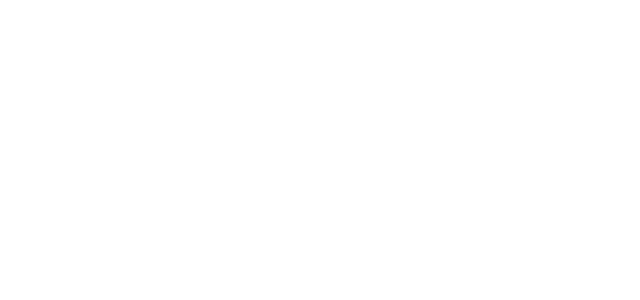
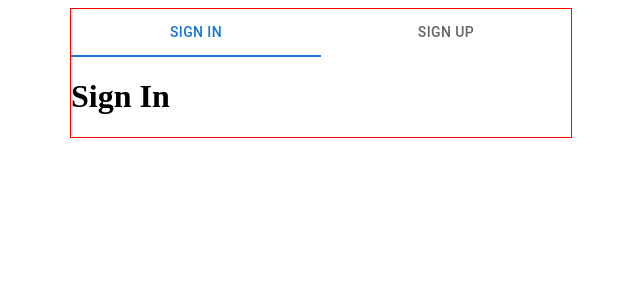
Before and after one commit to wojtek99955/login-registration-form, a React (Create React App) app: page / in a window 1280 px wide. Shown: the top 300 px of the page, without its empty margins (319-959 px from the left). Built offline with nearby package versions, Linux system fonts and the light colour scheme.

Commit message:
tabs added

```diff
--- a/package.json
+++ b/package.json
@@ -3,6 +3,8 @@
   "version": "0.1.0",
   "private": true,
   "dependencies": {
+    "@emotion/react": "^11.9.0",
+    "@emotion/styled": "^11.8.1",
     "@mui/material": "^5.6.3",
     "@mui/styled-engine-sc": "^5.6.1",
     "@testing-library/jest-dom": "^5.16.4",
--- a/src/App.js
+++ b/src/App.js
@@ -1,5 +1,34 @@
+import Tabs from "@mui/material/Tabs";
+import Tab from "@mui/material/Tab";
+import { TextField } from "@material-ui/core";
+import { useState } from "react";
+import styled from "styled-components";
+
+const Container = styled.div`
+  width: 500px;
+  border: 1px solid red;
+  display: flex;
+  flex-direction: column;
+  margin: auto;
+`;
+
 function App() {
-  return <div className="App"></div>;
+  const [value, setValue] = useState(0);
+  const handleChange = (e, newValue) => {
+    setValue(newValue);
+  };
+
+  return (
+    <div className="App">
+      <Container>
+        <Tabs value={value} onChange={handleChange} centered>
+          <Tab sx={{ width: "50%" }} label="SIGN IN" />
+          <Tab sx={{ width: "50%" }} label="SIGN UP" />
+        </Tabs>
+        <h1>Sign In</h1>
+      </Container>
+    </div>
+  );
 }
 
 export default App;
```
Also changed, not shown: 1 other file (tests, documents, lock files or other folders).
